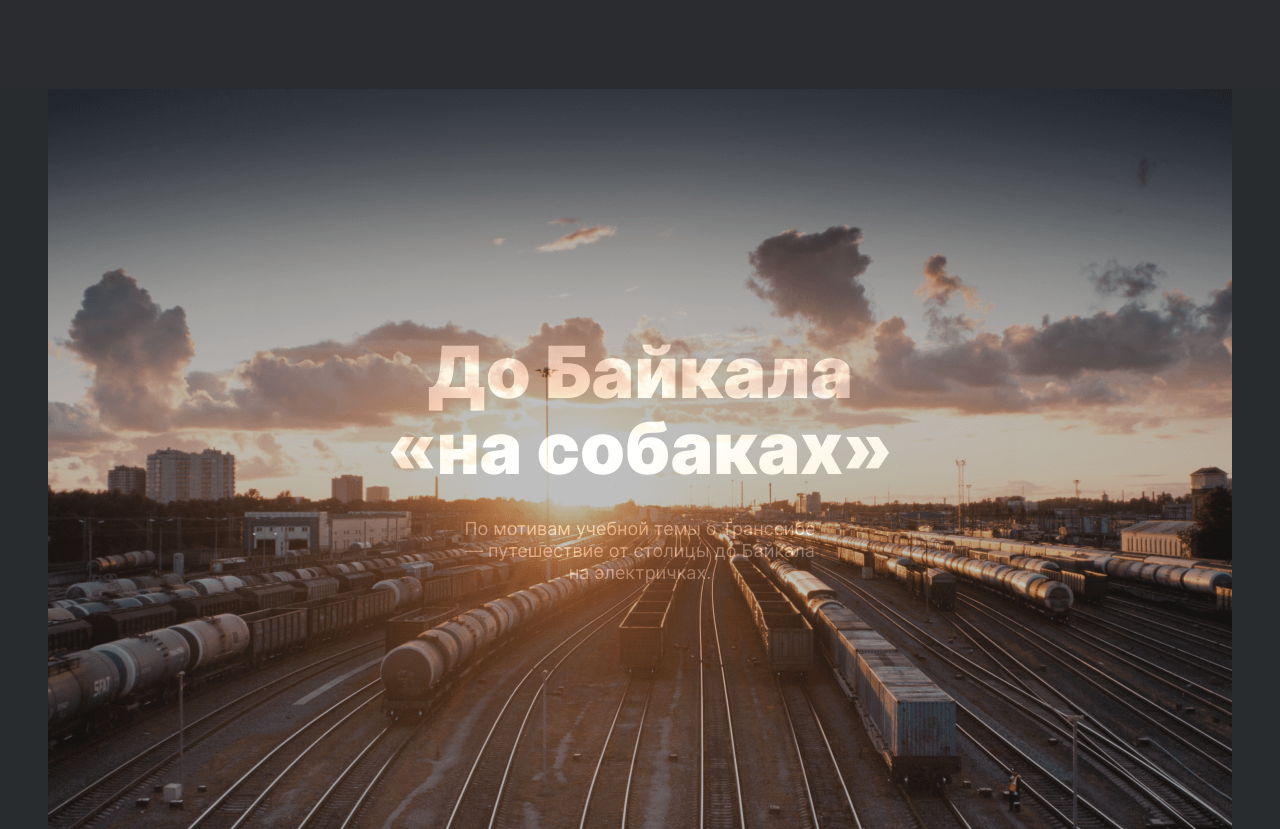
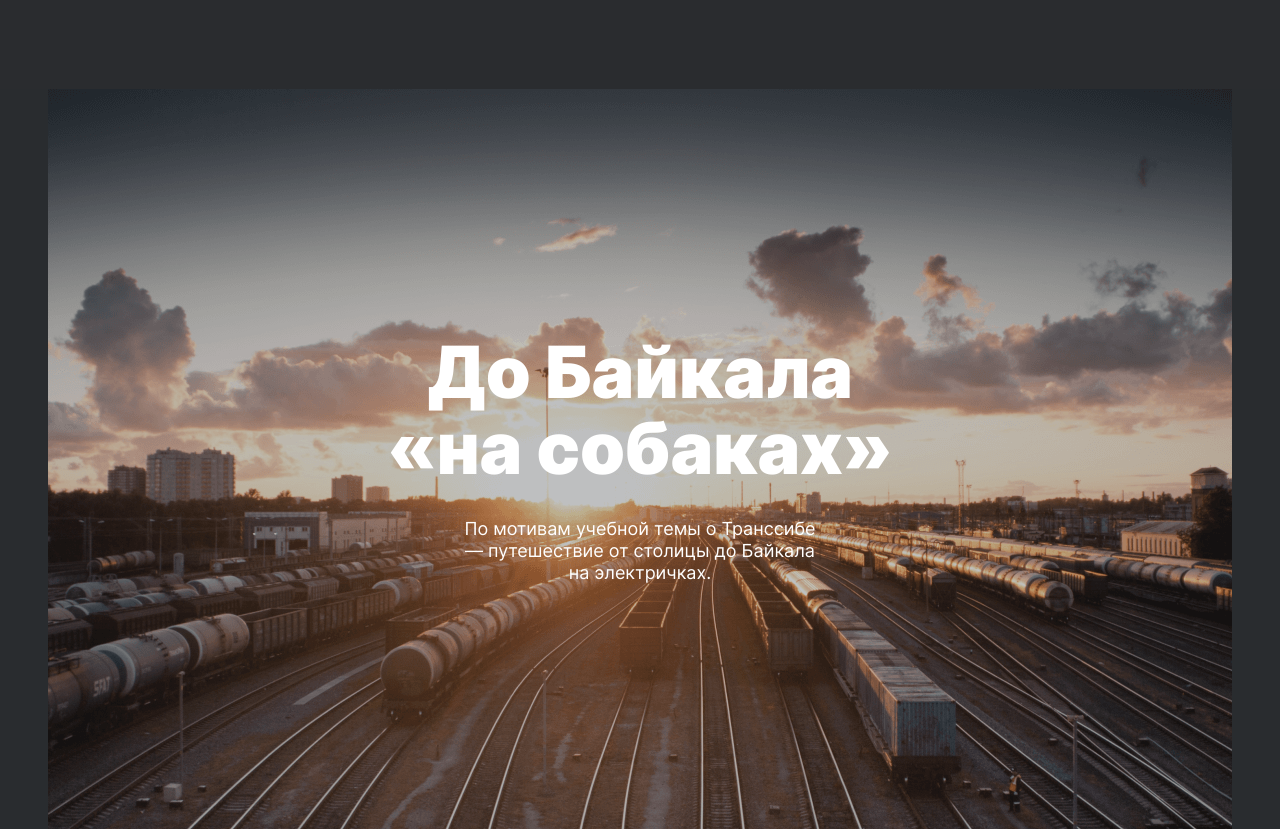
Before and after one commit to maxlivi1/russian-travel, a plain HTML site: page index.html in a window 1280 px wide. Shown: the part 5917-6746 px from the top of the page. Drawn offline with Linux system fonts and the light colour scheme.

Commit message:
Исправлена секция cover

```diff
--- /dev/null
+++ b/blocks/cover/__background/cover__background.css
@@ -0,0 +1,13 @@
+.cover__background {
+  margin: 0;
+  padding: 0;
+  box-sizing: border-box;
+  display: flex;
+  width: 100%;
+  height: 100%;
+  background-color: #2A2C2F;
+  opacity: 0.3;
+  z-index: 1;
+  position: absolute;
+  top: auto;
+}
--- a/blocks/cover/__content/cover__content.css
+++ b/blocks/cover/__content/cover__content.css
@@ -6,6 +6,7 @@
   flex-direction: column;
   align-items: center;
   gap: 32px;
+  z-index: 1;
 }
 
 @media screen and (min-width: 320px) and (max-width: 767px) {
--- a/blocks/cover/__overlay/cover__overlay.css
+++ b/blocks/cover/__overlay/cover__overlay.css
@@ -1,20 +1,18 @@
 .cover__overlay {
-  margin: 0;
+  margin: 0 auto;
   padding: 0;
   box-sizing: border-box;
   display: flex;
   justify-content: center;
   align-items: center;
-  background-color: #2A2C2F;
   position: absolute;
   top: 0;
   bottom: 0;
   z-index: 0;
-  opacity: 0.3;
   width: 100%;
   text-decoration: none;
 }
 
-.cover__overlay:hover {
+.cover__overlay:hover .cover__background {
   opacity: 0.8;
 }
--- a/blocks/cover/cover.css
+++ b/blocks/cover/cover.css
@@ -5,11 +5,10 @@
   position: relative;
   display: grid;
   grid-template-columns: 1fr;
-  grid-template-rows: 1fr;
+  grid-template-rows: auto;
   justify-items: center;
   align-items: center;
   z-index: 0;
-  max-width: 100%;
 }
 
 @media screen and (min-width: 320px) and (max-width: 1279px) {
--- a/index.html
+++ b/index.html
@@ -124,6 +124,7 @@
       <section class="cover">
         <img class="cover__image" src="./images/background.png" alt="Стоянка поездов">
         <a href="https://stampsy.com/na-elektrichkakh-do-baikala" class="cover__overlay" target="_blank">
+          <div class="cover__background"></div>
           <div class="cover__content">
             <h2 class="cover__title">До Байкала <span>«на собаках»</span></h2>
             <p class="cover__subtitle">По мотивам учебной темы <span>о Транссибе — путешествие</span> от столицы до Байкала на электричках.</p>
--- a/pages/index.css
+++ b/pages/index.css
@@ -43,6 +43,7 @@
 @import url(../blocks/cover/__title/cover__title.css);
 @import url(../blocks/cover/__subtitle/cover__subtitle.css);
 @import url(../blocks/cover/__overlay/cover__overlay.css);
+@import url(../blocks/cover/__background/cover__background.css);
 
 @import url(../blocks/footer/footer.css);
 @import url(../blocks/footer/__link/footer__link.css);
```
